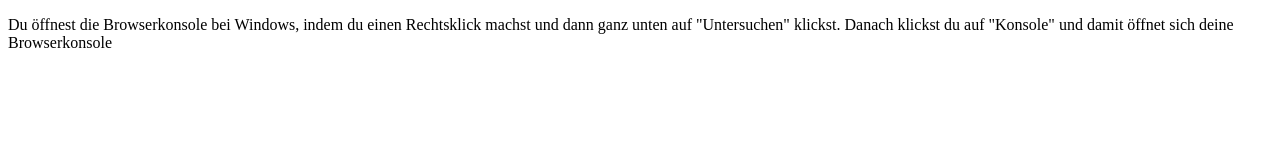
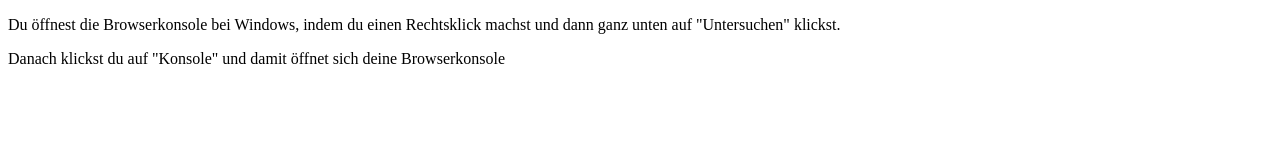
Before and after one commit to Anykhet/EIA2_WiSe2223, a plain HTML site: page Aufgaben/L01_Zufallsgedicht/L01.html in a window 1280 px wide. Drawn offline with Linux system fonts and the light colour scheme.

Commit message:
Update L01.html

```diff
--- a/Aufgaben/L01_Zufallsgedicht/L01.html
+++ b/Aufgaben/L01_Zufallsgedicht/L01.html
@@ -9,8 +9,8 @@
 
 </head>
 <body>
-    <p>Du öffnest die Browserkonsole bei Windows, indem du einen Rechtsklick machst und dann ganz unten auf "Untersuchen" klickst.
-       Danach klickst du auf "Konsole" und damit öffnet sich deine Browserkonsole
-    </p>
+    <p>Du öffnest die Browserkonsole bei Windows, indem du einen Rechtsklick machst und dann ganz unten auf "Untersuchen" klickst.  </p>
+
+    <p>  Danach klickst du auf "Konsole" und damit öffnet sich deine Browserkonsole</p>
 </body>
 </html>
```
